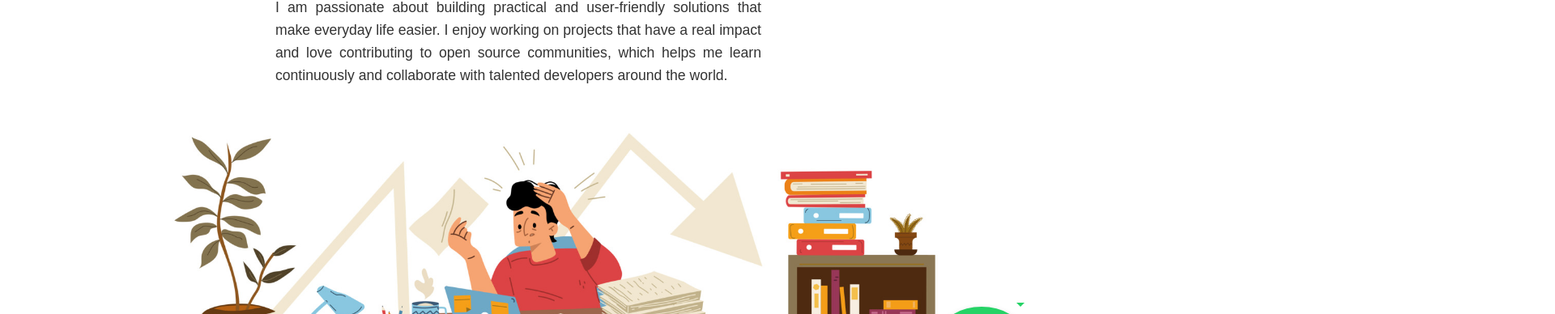
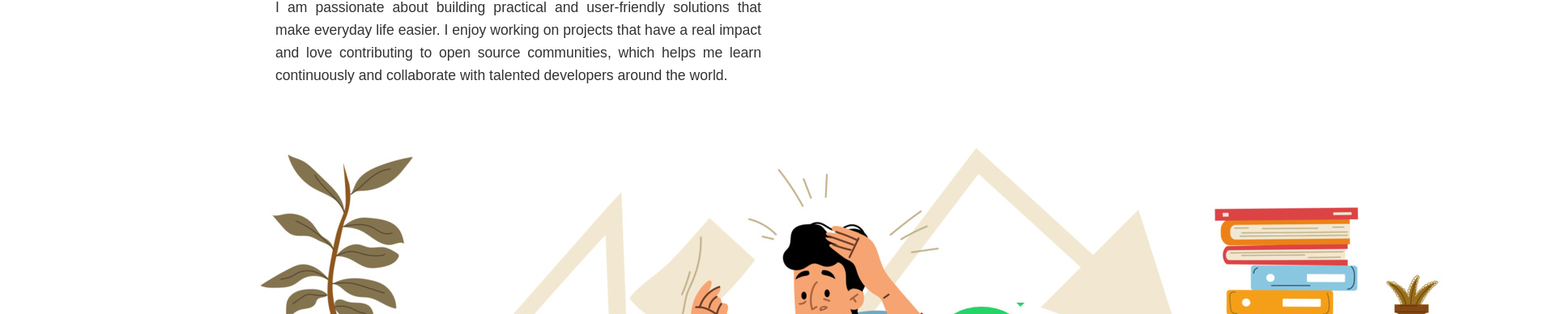
Before and after one commit to RitikMahaur-ui/Ritik.me, a plain HTML site: page index.html in a window 1280 px wide. Shown: the part 281-669 px from the top of the page at 81% size, 1920 px wide, since content can reach past the window. Drawn offline with Linux system fonts and the light colour scheme.

Commit message:
Update index.html

```diff
--- a/index.html
+++ b/index.html
@@ -60,7 +60,7 @@
     <p>
   I am passionate about building practical and user-friendly solutions that make everyday life easier. I enjoy working on projects that have a real impact and love contributing to open source communities, which helps me learn continuously and collaborate with talented developers around the world.
 </p>
-<img src="Ritik.me/vecteezy_distressed-young-man-sitting-at-desk-with-laptop_16211019.jpg" alt="Description" style="width: 100%; height: auto; display: block; margin-top: 20px;">
+<img src="vecteezy_distressed-young-man-sitting-at-desk-with-laptop_16211019.jpg" alt="Man at desk" />
 
 <section id="skills">
   <h3>Frontend Skills</h3>
```
